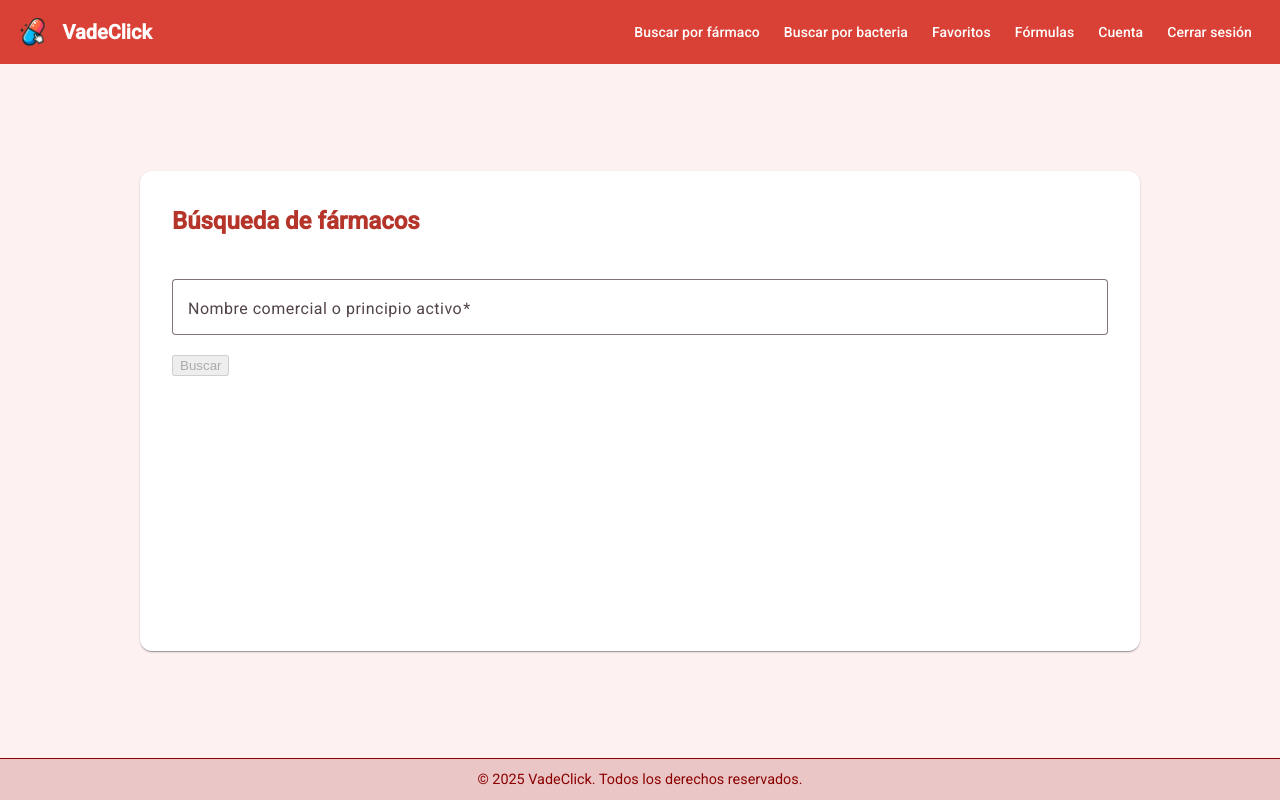
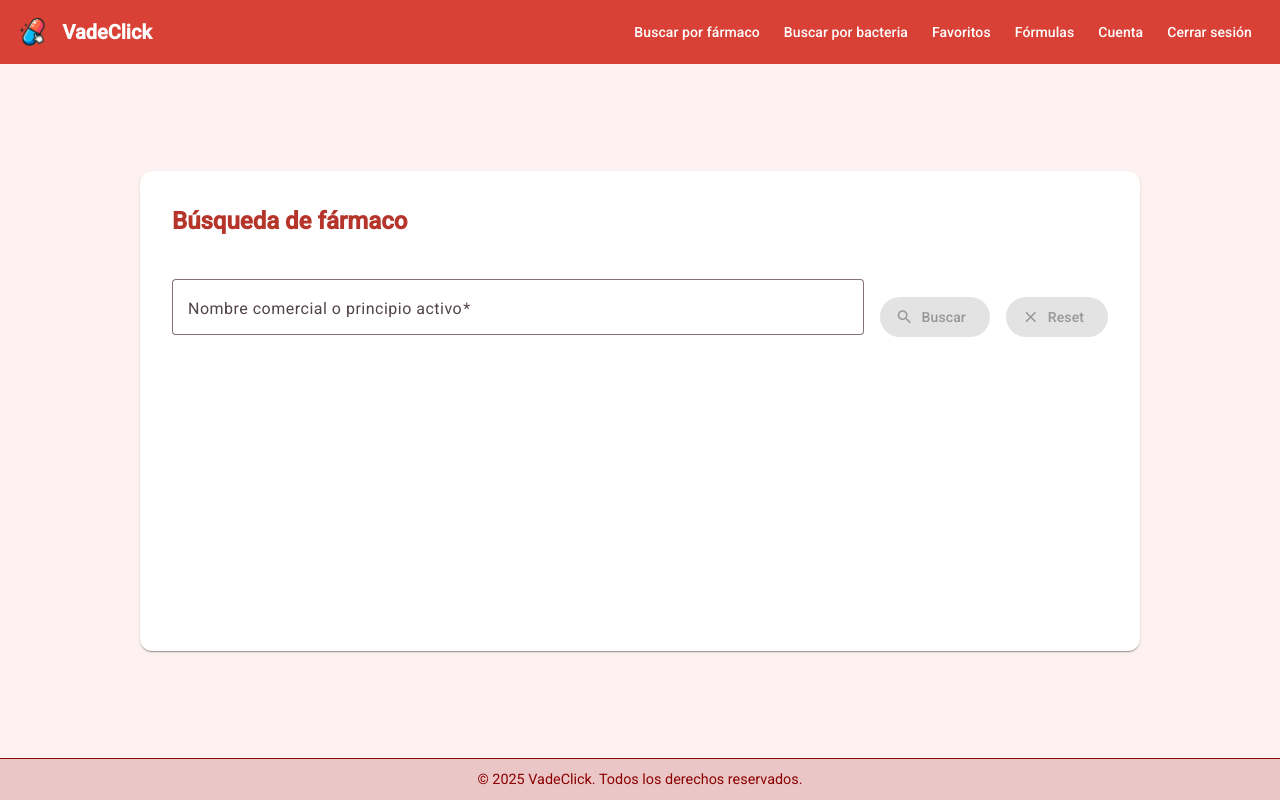
Before and after one commit to AnaLR27/vadeclick_frontend, an Angular app: page /dashboard/farmacos in a window 1280 px wide. Built offline with nearby package versions, Linux system fonts and the light colour scheme; sample sign-in values are in the browser's storage.

Commit message:
fixed buttons at farmaco. to finish: onSearch

```diff
--- /dev/null
+++ b/src/app/components/button/button.component.html
@@ -0,0 +1,9 @@
+<button
+  mat-raised-button
+  [type]="type"
+  [disabled]="disabled"
+  (click)="onClick()"
+>
+  <mat-icon *ngIf="icon">{{ icon }}</mat-icon>
+  {{ text }}
+</button>
--- /dev/null
+++ b/src/app/components/button/button.component.ts
@@ -0,0 +1,20 @@
+import { Component, Input, Output, EventEmitter } from '@angular/core';
+
+@Component({
+  selector: 'app-button',
+  standalone: false,
+  templateUrl: './button.component.html',
+  styleUrls: ['./button.component.scss'],
+})
+export class ButtonComponent {
+  @Input() text?: string;
+  @Input() icon?: string;
+  @Input() type: 'button' | 'submit' = 'button';
+  @Input() disabled: boolean = false;
+
+  @Output() clicked = new EventEmitter<void>();
+
+  onClick() {
+    this.clicked.emit();
+  }
+}
--- a/src/app/core/services/farmacos.service.ts
+++ b/src/app/core/services/farmacos.service.ts
@@ -1,5 +1,5 @@
 import { Injectable } from '@angular/core';
-import { HttpClient } from '@angular/common/http';
+import { HttpClient, HttpParams } from '@angular/common/http';
 import { Observable } from 'rxjs';
 import { IFarmaco } from '../models/farmaco.model';
 
@@ -11,16 +11,32 @@ export class FarmacosService {
 
   constructor(private http: HttpClient) {}
 
-  getFarmacos(): Observable<IFarmaco[]> {
+  /**
+   * Obtiene todos los farmacos de la base de datos
+   * @returns Observable<IFarmaco[]>
+   */
+  public getFarmacos(): Observable<IFarmaco[]> {
     return this.http.get<IFarmaco[]>(this._apiUrl);
   }
 
-  getFarmacoById(id: string): Observable<IFarmaco> {
-    return this.http.get<IFarmaco>(`${this._apiUrl}/${id}`);
+  /**
+   * Obtiene la informacion de un farmaco por su id
+   * @param id_farmaco string
+   * @returns Observable<IFarmaco>
+   */
+  public getFarmacoById(id_farmaco: string): Observable<IFarmaco> {
+    return this.http.get<IFarmaco>(`${this._apiUrl}/${id_farmaco}`);
   }
 
   // Si más adelante quieres buscar por nombre desde el backend
-  searchFarmacos(nombre: string): Observable<IFarmaco[]> {
-    return this.http.get<IFarmaco[]>(`${this._apiUrl}?nombre=${nombre}`);
+
+  /**
+   * Devuelve los fármacos que coinciden por el nombre comercial o principio activo
+   * @param nombre string
+   * @returns Observable<IFarmaco[]>
+   */
+  public searchFarmacosByName(nombre: string): Observable<IFarmaco[]> {
+    const params = new HttpParams().set('q', nombre);
+    return this.http.get<IFarmaco[]>(`${this._apiUrl}/buscar`, { params });
   }
 }
--- a/src/app/features/auth/login/login.component.ts
+++ b/src/app/features/auth/login/login.component.ts
@@ -12,7 +12,7 @@ import { NotificationService } from '../../../core/services/notification.service
   styleUrls: ['./login.component.scss'],
 })
 export class LoginComponent {
-  loginForm: FormGroup;
+  public loginForm: FormGroup;
 
   constructor(
     private _fb: FormBuilder,
--- a/src/app/features/farmacos/farmacos.component.html
+++ b/src/app/features/farmacos/farmacos.component.html
@@ -1,7 +1,8 @@
 <mat-card class="farmacos-card">
-  <h2>Búsqueda de fármacos</h2>
+  <h2>Búsqueda de fármaco</h2>
 
   <form (ngSubmit)="onSearch()">
+    <div class="form-container">
       <mat-form-field class="full-width" appearance="outline">
         <mat-label>Nombre comercial o principio activo</mat-label>
         <input
@@ -11,24 +12,21 @@
           name="search"
           required
         />
-      <button
-        mat-icon-button
-        matSuffix
-        *ngIf="searchTerm"
-        (click)="clearSearch()"
-        type="button"
-      >
-        <mat-icon>close</mat-icon>
-      </button>
       </mat-form-field>
 
-    <button
-      mat-raised-button
-      color="primary"
-      type="submit"
+      <app-button
+        text="Buscar"
+        icon="search"
         [disabled]="!searchTerm"
-    >
-      Buscar
-    </button>
+        (clicked)="onSearch()"
+      ></app-button>
+
+      <app-button
+        text="Reset"
+        icon="close"
+        [disabled]="!searchTerm"
+        (clicked)="clearSearch()"
+      ></app-button>
+    </div>
   </form>
 </mat-card>
--- a/src/app/features/farmacos/farmacos.component.scss
+++ b/src/app/features/farmacos/farmacos.component.scss
@@ -15,10 +15,24 @@
   h2 {
     color: $title;
   }
+  button {
+    font-size: 15px;
+    padding: 0.5rem;
+    background-color: $title;
+    cursor: pointer;
+  }
 
 
 }
 
+.form-container {
+  display: flex;
+  flex-direction: row;
+  align-items: center;
+  justify-content: flex-start;
+  gap: 1rem;
+}
+
 .full-width {
-  width: 100%;
+  width: 80%;
 }
--- a/src/app/features/farmacos/farmacos.component.ts
+++ b/src/app/features/farmacos/farmacos.component.ts
@@ -1,4 +1,6 @@
 import { Component } from '@angular/core';
+import { FarmacosService } from '../../core/services/farmacos.service';
+import { IFarmaco } from '../../core/models/farmaco.model';
 
 @Component({
   selector: 'app-farmacos',
@@ -7,11 +9,25 @@ import { Component } from '@angular/core';
   styleUrls: ['./farmacos.component.scss'],
 })
 export class FarmacosComponent {
-  searchTerm: string = '';
+  public searchTerm: string = '';
+  public farmacos!: IFarmaco[];
+
+  constructor(private _farmacosService: FarmacosService) {}
 
   onSearch() {
+    if (!this.searchTerm.trim()) return;
     console.log('Buscando:', this.searchTerm);
-    // Lógica para buscar por nombre o principio activo
+    this._farmacosService
+      .searchFarmacosByName(this.searchTerm.trim())
+      .subscribe({
+        next: (data) => {
+          this.farmacos = data;
+          console.log('Resultados:', this.farmacos);
+        },
+        error: (err) => {
+          console.error('Error al buscar fármacos:', err);
+        },
+      });
   }
 
   clearSearch() {
```
Also changed, not shown: src/app/components/button/button.module.ts (added, +12 -0 lines), src/app/features/farmacos/farmacos.module.ts (+5 -2 lines), src/app/components/button/button.component.scss (added), 1 other file (tests, documents, lock files or other folders). Lines whose indentation alone changed are shown as unchanged.
